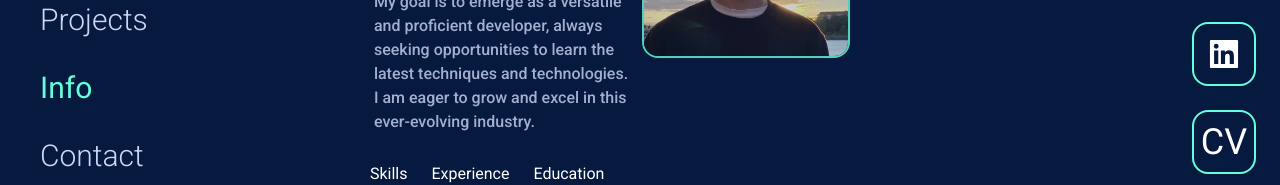
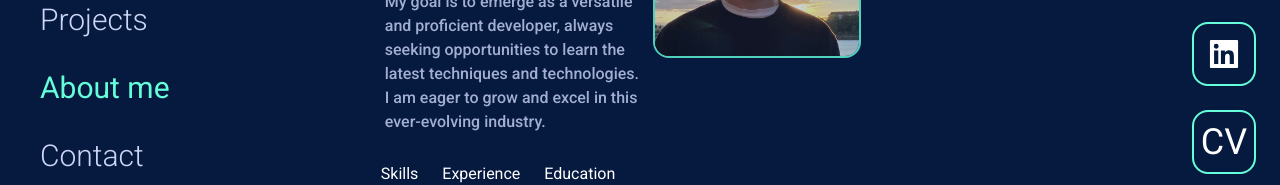
Before and after one commit to JamesTTTT/portfolio-2023, a React (Vite) app: page /info in a window 1280 px wide. Shown: the part 346-531 px from the top of the page. Built offline with nearby package versions, Linux system fonts and the light colour scheme.

Commit message:
Changed info to about me

```diff
--- a/src/components/paths/Info.jsx
+++ b/src/components/paths/Info.jsx
@@ -50,7 +50,7 @@ const Expirence = () => {
 
           <div>
             <p className="text-xl text-head">{item.work}</p>
-            <spav className="text-sm">
+            <spav className="text-sm font-bold">
               {item.period[0]} - {item.period[1]}
             </spav>
           </div>
@@ -81,7 +81,7 @@ const Education = () => {
           <p>{education.degree2}</p>
           <p>{education.degree3}</p>
         </div>
-        <p className="text-sm">
+        <p className="text-sm font-bold">
           {education.period[0]} - {education.period[1]}
         </p>
       </div>
--- a/src/data/data.jsx
+++ b/src/data/data.jsx
@@ -11,7 +11,7 @@ export const navItems = [
     path: "/projects",
   },
   {
-    title: "Info",
+    title: "About me",
     path: "/info",
   },
   {
```
